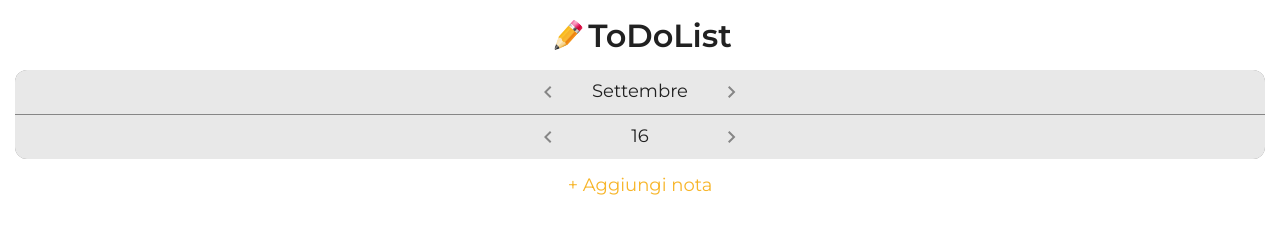
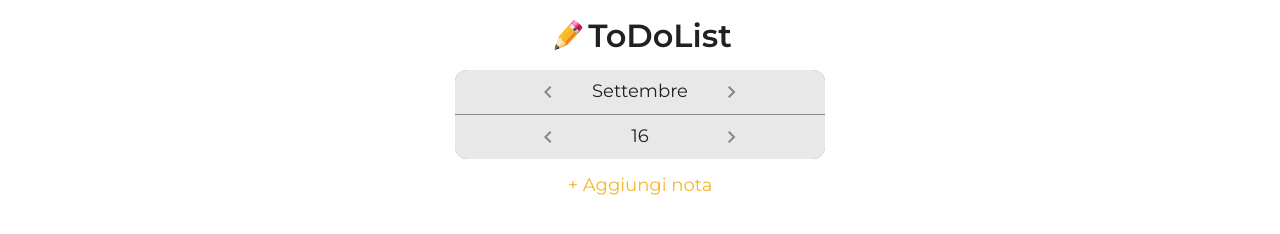
Before and after one commit to lucaGiannoni01/ToDoList, a plain HTML site: page index.html in a window 1280 px wide. Drawn offline with Linux system fonts and the light colour scheme.

Commit message:
Modifiche responsive del sito su più dispositivi

```diff
--- a/style.css
+++ b/style.css
@@ -3,6 +3,12 @@ html,body{
     padding: 0;
     font-family: "Montserrat", sans-serif;
     color: #212121;
+}
+
+body {
+  width: 100%;
+  max-width: 400px;
+  margin: 0 auto;
 }
 
 p{
```
